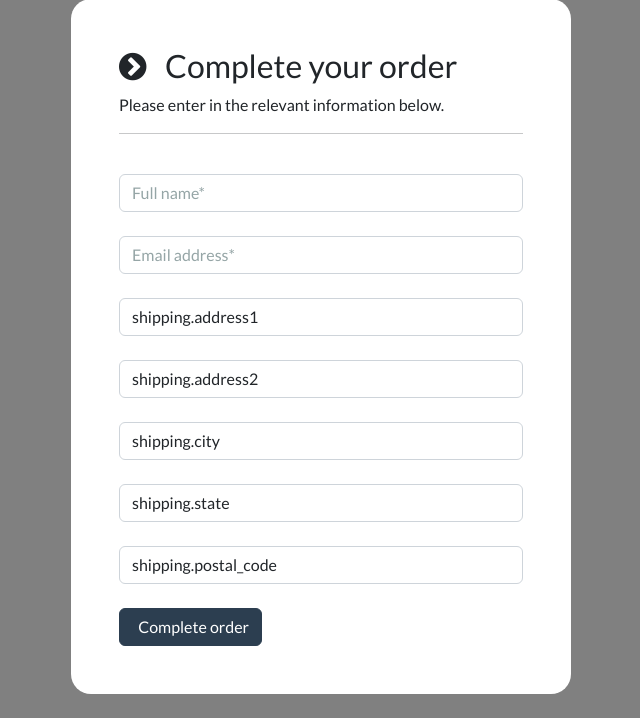
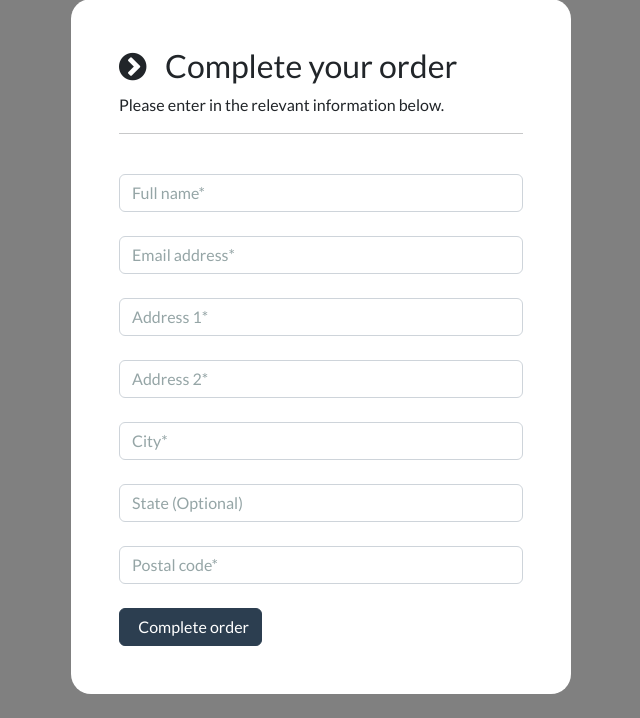
Before and after one commit to iamkonrad/django-online-store, a Django app: page /payment/checkout in a window 1280 px wide. Shown: the part 97-815 px from the top of the page, without its empty margins (319-959 px from the left). Run offline with Django 4.2, Linux system fonts and the light colour scheme; data comes from the database, SQL or seed files in the repository; both versions use the stored data as it was after the commit; some libraries are stand-ins or nearby versions.

Commit message:
Debugging checkout.html
Due to the lack of curly braces in inputs and a typo in url the project crashed when trying to checkout, now the functionality works as inteded rendering payment-success.html

```diff
--- a/ecommerce/payment/templates/payment/checkout.html
+++ b/ecommerce/payment/templates/payment/checkout.html
@@ -62,7 +62,7 @@
 
                     <div class="form-field">
 
-                        <input class="form-control validate" id="address1" type="text" placeholder="Address 1*" autocomplete="off" value="shipping.address1" required>
+                        <input class="form-control validate" id="address1" type="text" placeholder="Address 1*" autocomplete="off" value="{{ shipping.address1 }}" required>
 
                     </div>
 
@@ -72,7 +72,7 @@
 
                     <div class="form-field">
 
-                        <input class="form-control validate" id="address2" type="text" placeholder="Address 2*" autocomplete="off" value="shipping.address2" required>
+                        <input class="form-control validate" id="address2" type="text" placeholder="Address 2*" autocomplete="off" value="{{shipping.address2}}" required>
 
                     </div>
 
@@ -82,7 +82,7 @@
 
                     <div class="form-field">
 
-                        <input class="form-control validate" id="city" type="text" placeholder="City*" autocomplete="off" value="shipping.city" required>
+                        <input class="form-control validate" id="city" type="text" placeholder="City*" autocomplete="off" value="{{ shipping.city}}" required>
 
                     </div>
 
@@ -92,7 +92,7 @@
 
                     <div class="form-field">
 
-                        <input class="form-control" id="state" type="text" placeholder="State (Optional)" autocomplete="off" value="shipping.state">
+                        <input class="form-control" id="state" type="text" placeholder="State (Optional)" autocomplete="off" value="{{ shipping.state}}">
 
                     </div>
 
@@ -102,7 +102,7 @@
 
                     <div class="form-field">
 
-                        <input class="form-control" id="zipcode" type="text" placeholder="Zip code (Optional)" autocomplete="off" value="shipping.postal_code" required>
+                        <input class="form-control" id="postal_code" type="text" placeholder="Postal code*" autocomplete="off" value="{{ shipping.postal_code}}" required>
 
                     </div>
 
@@ -146,7 +146,7 @@
     $.ajax({
 
         type:'POST',
-        url:'{% url "complete-order" %}',
+        url:'{% url "complete_order" %}',
         data: {
 
 
```
Also changed, not shown: ecommerce/db.sqlite3.
